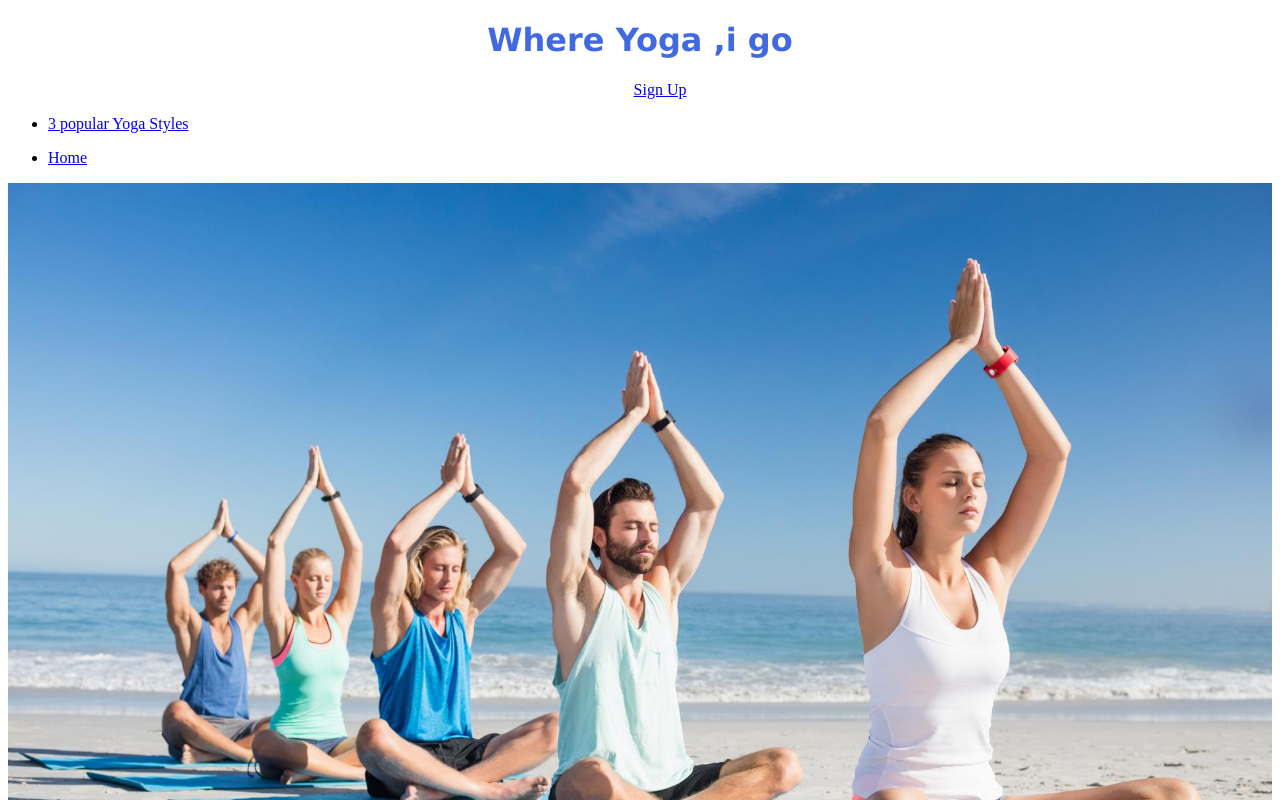
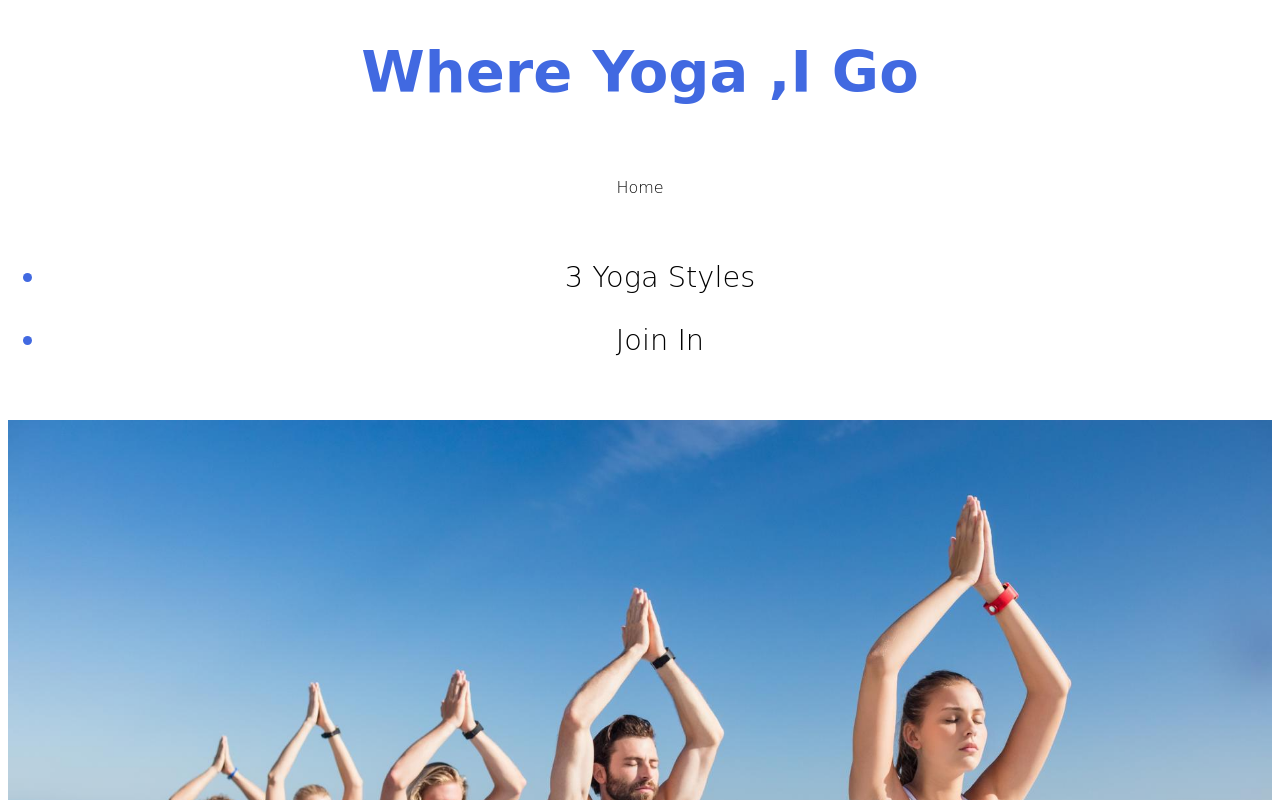
Before and after one commit to LChristopherJ/trial-error, a plain HTML site: page index.html in a window 1280 px wide. Shown: the top 800 px of the page. Drawn offline with Linux system fonts and the light colour scheme; a web font is replaced by a local one.

Commit message:
add second page with header and footer

```diff
--- a/css/style.css
+++ b/css/style.css
@@ -1,27 +1,57 @@
+@import url('https://fonts.googleapis.com/css2?family=Prosto+One&display=swap');
+
 header {
+
+    font-family: 'Prosto One', cursive;
+    color: royalblue;
     text-align: center;
-    font-family: 'Lucida Sans', 'Lucida Sans Regular', 'Lucida Grande', 'Lucida Sans Unicode', Geneva, Verdana, sans-serif;
-    color: royalblue;
 }
 
 
+body {
+    color: black
+}
+
+h2 {
+    font-family: 'Prosto One', cursive;
+}
+
 /*navigation heading*/
 
-.navigation {
+.logo {
     text-align: center;
-}
- .navigation > li {
-    display: inline;
- }
+    font-size: 180%
 
-#nav-menu {
-    float: right;
-    background-position: auto;
 
 }
 
+nav {
+    font-weight: 200;
+    list-style-type: none;
+}
+
+.navigation a {
+    text-decoration: none;
+    color: black;
+}
+
+#navigation-list {
+    font-size: medium
+}
+
+.navigation,
+#navigation-list {
+    list-style-type: none;
+    margin: 30px;
+    display:inline
+}
+/*hero*/
+
+
+
 
 /*lower pictures*/
+
 
 
 /*ethos*/
@@ -60,7 +90,7 @@ footer {
     text-align: center;
 }
 
-.social-net > li {
+.social-net>li {
     display: inline;
 }
 
--- a/index.html
+++ b/index.html
@@ -1,5 +1,5 @@
 <!DOCTYPE html>
-<html lang="en">
+<html lang="en-US">
 
 <head>
     <meta charset="UTF-8">
@@ -8,35 +8,36 @@
     <link rel="stylesheet" href="./css/style.css">
     <meta name="description" content="yoga based information and motivation website">
     <meta name="keywords" content="yoga club,yoga,uk,yoga benefits">
-    <title>Trial&Error</title>
+    <title>>Where Yoga ,I Go</title>
 </head>
 
 <body>
-    <header>
-        <h1><span>Where Yoga ,i go
-            </span></h1>
-        </header>
+
+    <header class="logo">
+        <h1>Where Yoga ,I Go
+        </h1>
+
     <div>
-    <nav>
-        <ul class="navigation">
-            <li><a href="#" target="_blank">Sign Up</a>
+        <nav class="navigation">
+            <ul id="navigation-list">
+                <li><a href="index.html" class="active" target="_blank">Home</a>
                 </li>
             </ul>
             <ul>
-            <li><a href="#" target="_blank">3 popular Yoga Styles</a>
+                <li><a href="gallery.html" target="_blank">3 Yoga Styles</a>
                 </li>
             </ul>
             <ul>
-            <li><a href="index.html" class="active" target="_blank">Home</a>
+                <li><a href="#" target="_blank">Join In</a>
                 </li>
             </ul>
 
         </nav>
     </div>
-    <section class="hero">
-        <img src="/images/teaching yoga.jpeg" alt="teaching yoga on beach" width="100%" height="auto">
+    </header>
+    <section class="hero"><img src="/images/teaching yoga.jpeg" alt="teaching yoga on beach" width="100%" height="auto">
     </section>
-    <section class="under-hero">
+    <div class="under-hero">
         <img src="/images/colorful coastline rotate.jpeg" alt="colorful trees along coastline" width="auto"
             height="300px">
         <img src="/images/guy hands stand yoga.jpeg" alt=" man doing yoga pose" width="auto" height="300px">
@@ -44,6 +45,7 @@
         <img src="/images/guy hands stand yoga flipped.jpeg" alt=" man doing yoga pose" width="auto" height="300px">
         <img src="/images/colorful coastline rotate.jpeg" alt="colorful trees along coastline" width="auto"
             height="300px">
+    </div>
 
     </section>
     <section id="bullet-point-bg">
@@ -92,7 +94,8 @@
             </li>
             <li>
                 <a href="http://youtube.com" target="_blank" rel="noopener"
-                    aria-label="welcome to our youtube page(opens in new page)"> <i class="fa-brands fa-youtube"></i></a>
+                    aria-label="welcome to our youtube page(opens in new page)"> <i
+                        class="fa-brands fa-youtube"></i></a>
             </li>
             <li>
                 <a href="http://instagram.com" target="_blank" rel="noopener"
```
Also changed, not shown: gallery.html (added, +65 -0 lines), images/blue ripple reverse.jpg (added). Lines whose indentation alone changed are shown as unchanged.
